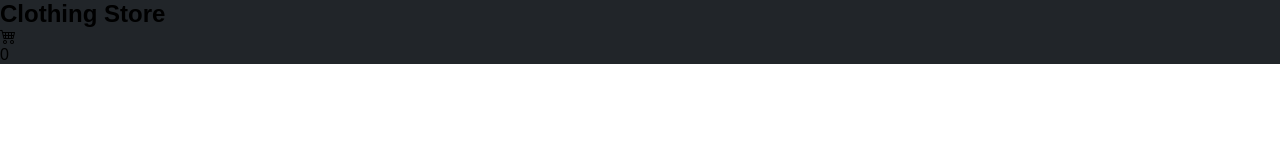
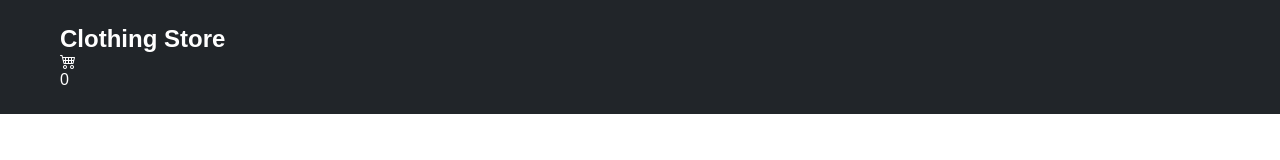
Before and after one commit to cadetCoder/ecommerce, a plain HTML site: page index.html in a window 1280 px wide. Drawn offline with nearby package versions, Linux system fonts and the light colour scheme.

Commit message:
added color and padding on navbar

```diff
--- a/style.css
+++ b/style.css
@@ -10,4 +10,6 @@ body {
 
 .navbar {
   background-color: #212529;
+  color: white;
+  padding: 25px 60px;
 }
```
